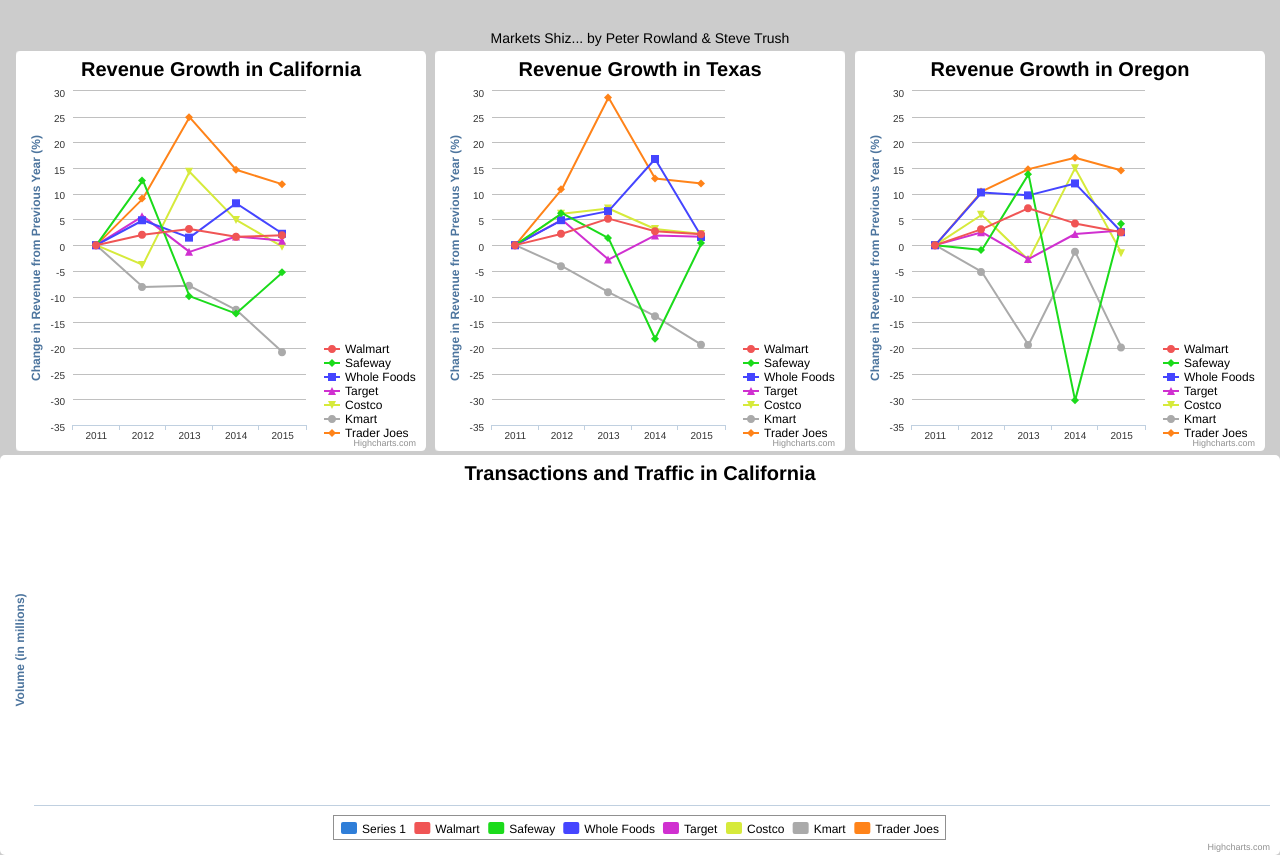
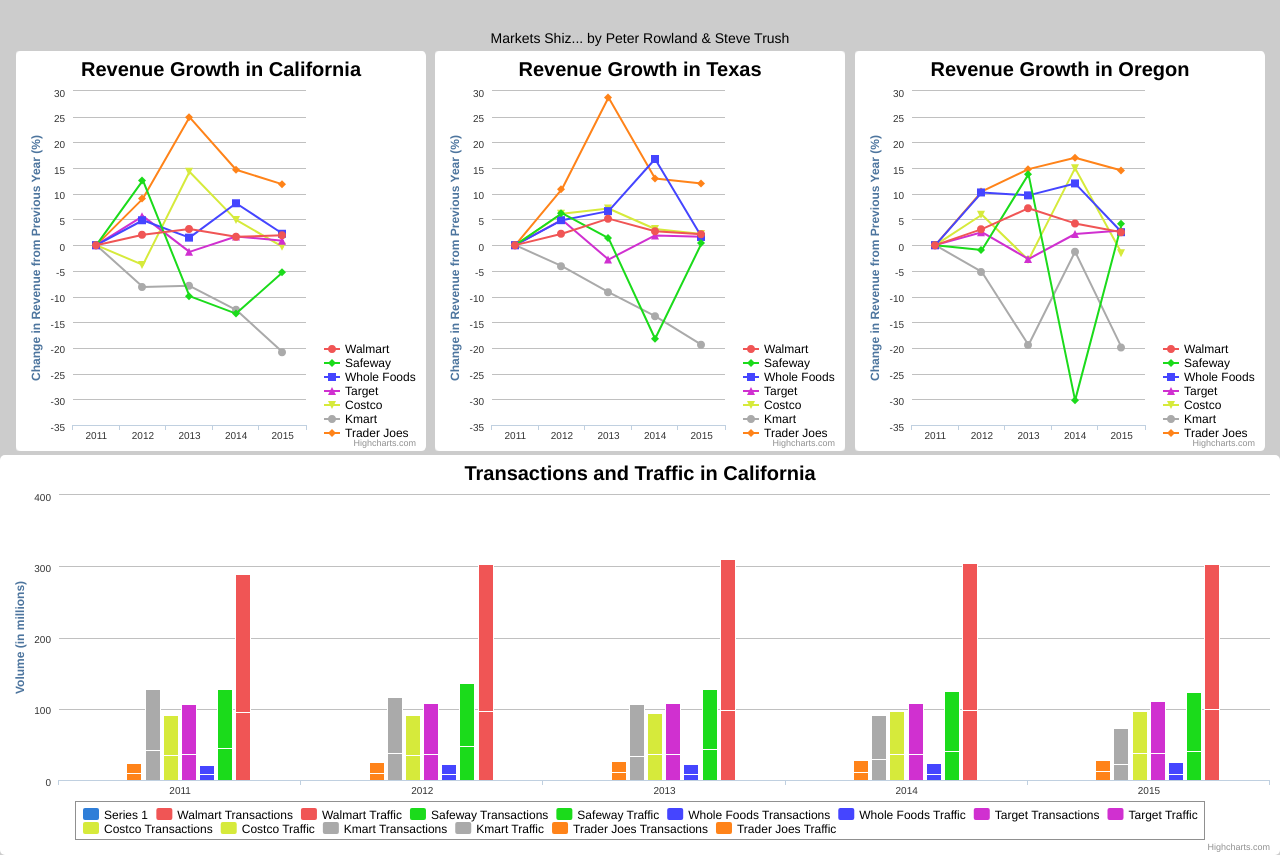
Before and after one commit to peterrowland/VATW-assign, a plain HTML site: page index.html in a window 1280 px wide. Drawn offline with Linux system fonts and the light colour scheme.

Commit message:
both series

```diff
--- a/index.html
+++ b/index.html
@@ -195,6 +195,7 @@
         renderTo: "chart-tandt-ca",
         type: "column"
       },
+
       series: [{}]
     };
 /*
@@ -364,20 +365,28 @@
             chartRevOr.series.push(chartRevOrData);
         };
 
-        // CA Traffic / Transactions
+        // CA Traffic
 				for(var i = 0; i < transTraffByStore.length; i++) {
            var chartTandtCaData = {
-                name: storenames[[i]],
-                data: {
-                	traffic: transTraffByStore[i][0][0],
-                	transactions: transTraffByStore[i][0][1]
-                },
+                name: storenames[[i]] + " Transactions",
+                data: transTraffByStore[i][0][0],
+                stack: storenames[[i]],
                 color: colors(i),
-                index: revByStore.length - 1 - i,
+                index: transTraffByStore.length - 1 - i,
                 legendIndex: i
             };
             chartTandtCa.series.push(chartTandtCaData);
-        };
+
+            var chartTandtCaData = {
+                 name: storenames[[i]] + " Traffic",
+                 data: transTraffByStore[i][0][1],
+                 stack: storenames[[i]],
+                 color: colors(i),
+                 index: transTraffByStore.length - 1 - i,
+                 legendIndex: i
+            };
+            chartTandtCa.series.push(chartTandtCaData);
+          };
 
       // Chart Objects
       chartRevCa = jQuery.extend(true, {}, revOptions, chartRevCa);
```
